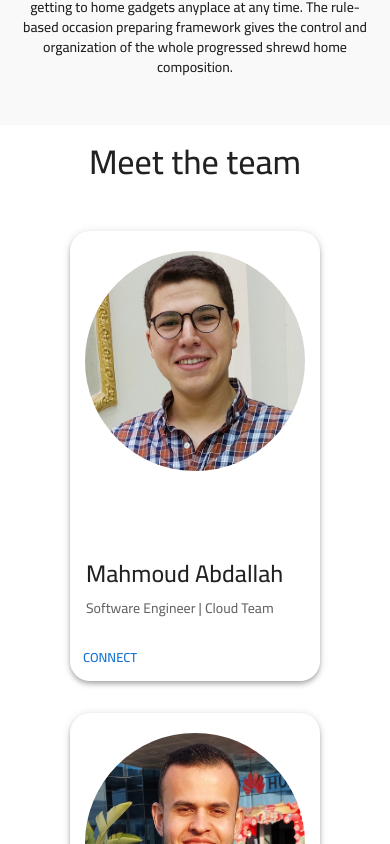
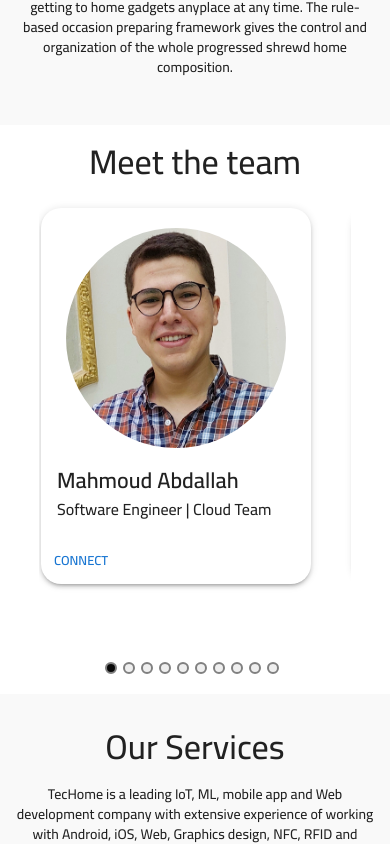
Before and after one commit to SmartHome101/smart-home-web-page, a React (Create React App) app: page /about in a window 390 px wide. Shown: the part 860-1704 px from the top of the page. Built offline with nearby package versions, Linux system fonts and the light colour scheme.

Commit message:
add carousal in about us page

```diff
--- a/package.json
+++ b/package.json
@@ -14,6 +14,7 @@
     "axios": "^0.27.2",
     "react": "^18.1.0",
     "react-dom": "^18.1.0",
+    "react-multi-carousel": "^2.8.2",
     "react-router-dom": "^6.3.0",
     "react-scripts": "5.0.1",
     "web-vitals": "^2.1.4"
--- a/src/App.js
+++ b/src/App.js
@@ -212,7 +212,7 @@ const techHomeTeamData = [
   {
     id: 5,
     name: "Mohamed Nour",
-    about: "C# and Unity Game developer. | Mobile Application team",
+    about: "C# and Unity Game developer | Mobile App team",
     contactInfo: "https://www.linkedin.com/in/mohamed-nour-b44955176/",
     avatar: mohamedNour,
   },
--- a/src/components/Member/Member.js
+++ b/src/components/Member/Member.js
@@ -9,26 +9,16 @@ import { Box } from '@mui/material';
 
 const Member = ({ Name, About, Avatar, ContactInfo }) => {
     return (
-        <Box>
-            <Card
-                sx={{
-                    width: {xs: '250px', lg: '300px'},
-                    minHeight: '450px',
-                    boxShadow: 4,
-                    borderRadius: '20px',
-                    display: 'flex',
-                    flexDirection: 'column',
-                    justifyContent: 'center',
-                    mt: 4
-                }}>
+        <Box >
+            <Card className={classes.card} sx={{boxShadow: 3, borderRadius: 5}}>
                 <img alt='avatar' src={Avatar} className={classes.media}/>
                 <CardContent>
-                    <Typography gutterBottom variant="h5" component="div">
+                    <h5 gutterBottom className={classes.name}>
                         {Name}
-                    </Typography>
-                    <Typography variant="body2" color="text.secondary">
+                    </h5>
+                    <p color="text.secondary" className={classes.about}>
                         {About}
-                    </Typography>
+                    </p>
                 </CardContent>
                 <CardActions>
                     <Button size="small" sx={{borderRadius: '50px'}} href={ContactInfo} target="_blank">connect</Button>
--- a/src/components/Member/Member.module.css
+++ b/src/components/Member/Member.module.css
@@ -1,9 +1,114 @@
+.card {
+  width: 300px;
+  min-height: 450px;
+  display: flex;
+  flex-direction: column;
+  justify-content: center;
+  margin-top: 25px;
+  margin-bottom: 30px;
+}
 
-.media{
-    border-radius: 50%;
+.media {
+  border-radius: 50%;
+  width: 220px;
+  height: 220px;
+  margin: auto;
+  margin-top: 40px;
+}
+
+.name {
+  font-size: 24px;
+  font-weight: 600;
+}
+
+.about {
+  font-size: 18px;
+}
+
+@media (max-width: 1650px) {
+  .card {
+    width: 250px;
+    min-height: 350px;
+  }
+  .media {
+    margin-top: 20px;
+    width: 200px;
+    height: 200px;
+  }
+}
+
+@media (max-width: 670px) {
+  .card {
+    width: 200px;
+    min-height: 300px;
+  }
+  .media {
+    width: 150px;
+    height: 150px;
+  }
+  .name {
+    font-size: 20px;
+    font-weight: 600;
+  }
+
+  .about {
+    font-size: 12px;
+  }
+}
+
+@media (max-width: 520px) {
+  .card {
+    width: 300px;
+    min-height: 450px;
+  }
+  .media {
+    width: 250px;
+    height: 250px;
+  }
+  .name {
+    font-size: 24px;
+    font-weight: 600;
+  }
+
+  .about {
+    font-size: 18px;
+  }
+}
+
+@media (max-width: 400px) {
+  .card {
+    width: 270px;
+    min-height: 350px;
+  }
+  .media {
     width: 220px;
     height: 220px;
-    margin: auto;
-    margin-top: 20px;
+  }
+  .name {
+    font-size: 22px;
+    font-weight: 600;
+  }
 
+  .about {
+    font-size: 16px;
+  }
 }
+
+@media (max-width: 350px) {
+  .card {
+    width: 200px;
+    min-height: 300px;
+  }
+  .media {
+    width: 150px;
+    height: 150px;
+  }
+  .name {
+    font-size: 20px;
+    font-weight: 600;
+  }
+
+  .about {
+    font-size: 12px;
+  }
+}
--- a/src/pages/AboutUs/AboutUs.js
+++ b/src/pages/AboutUs/AboutUs.js
@@ -1,18 +1,41 @@
 import { Fragment } from "react"
-import { Box, Typography } from '@mui/material';
+import { Box, Container, Typography } from '@mui/material';
+import Carousel from "react-multi-carousel";
+import "react-multi-carousel/lib/styles.css";
 
 //import custom components
 import AboutUsContent from "../../components/AboutUsContent/AboutUsContent";
 import Member from '../../components/Member/Member'
 import ContactUs from "../../components/ContactUs/ContactUs";
 import Services from "../../components/Services/Services";
+import classes from './carousel.module.css'
+
+
+
+const responsive = {
+    desktop: {
+        breakpoint: { max: 3000, min: 1200 },
+        items: 4,
+        slidesToSlide: 3 // optional, default to 1.
+    },
+    tablet: {
+        breakpoint: { max: 1024, min: 500 },
+        items: 2,
+        slidesToSlide: 2 // optional, default to 1.
+    },
+    mobile: {
+        breakpoint: { max: 520, min: 0 },
+        items: 1,
+        slidesToSlide: 1 // optional, default to 1.
+    }
+};
 
 
 const AboutUs = ({ techHomeTeamData, ServicesData }) => {
     return (
         <Fragment>
             <AboutUsContent />
-            <Box>
+            <Box sx={{mb: 2}}>
                 <Typography
                     variant='h4'
                     sx={{
@@ -20,8 +43,13 @@ const AboutUs = ({ techHomeTeamData, ServicesData }) => {
                         pt: 2,
                         textAlign: 'center'
                     }}>Meet the team</Typography>
-                <Box
-                    sx={{ display: 'flex', flexWrap: 'wrap', justifyContent: 'space-evenly', mb: 3, mt: 2 }}>
+                <Carousel
+                    responsive={responsive}
+                    infinite={true}
+                    removeArrowOnDeviceType={["mobile"]}
+                    showDots={true}
+                    className={classes.skillSlider}
+                >
                     {techHomeTeamData.map((teamMember) => (
                         <Member
                             key={teamMember.id}
@@ -30,7 +58,7 @@ const AboutUs = ({ techHomeTeamData, ServicesData }) => {
                             Avatar={teamMember.avatar}
                             ContactInfo={teamMember.contactInfo} />
                     ))}
-                </Box>
+                </Carousel>
             </Box>
             <Services ServicesData={ServicesData} />
             <ContactUs />
--- /dev/null
+++ b/src/pages/AboutUs/carousel.module.css
@@ -0,0 +1,7 @@
+.skillSlider {
+  width: 80%;
+  margin: 0 auto;
+  padding-left: 2px;
+  padding-bottom: 40px;
+  position: relative;
+}
```
Also changed, not shown: 1 other file (tests, documents, lock files or other folders).
